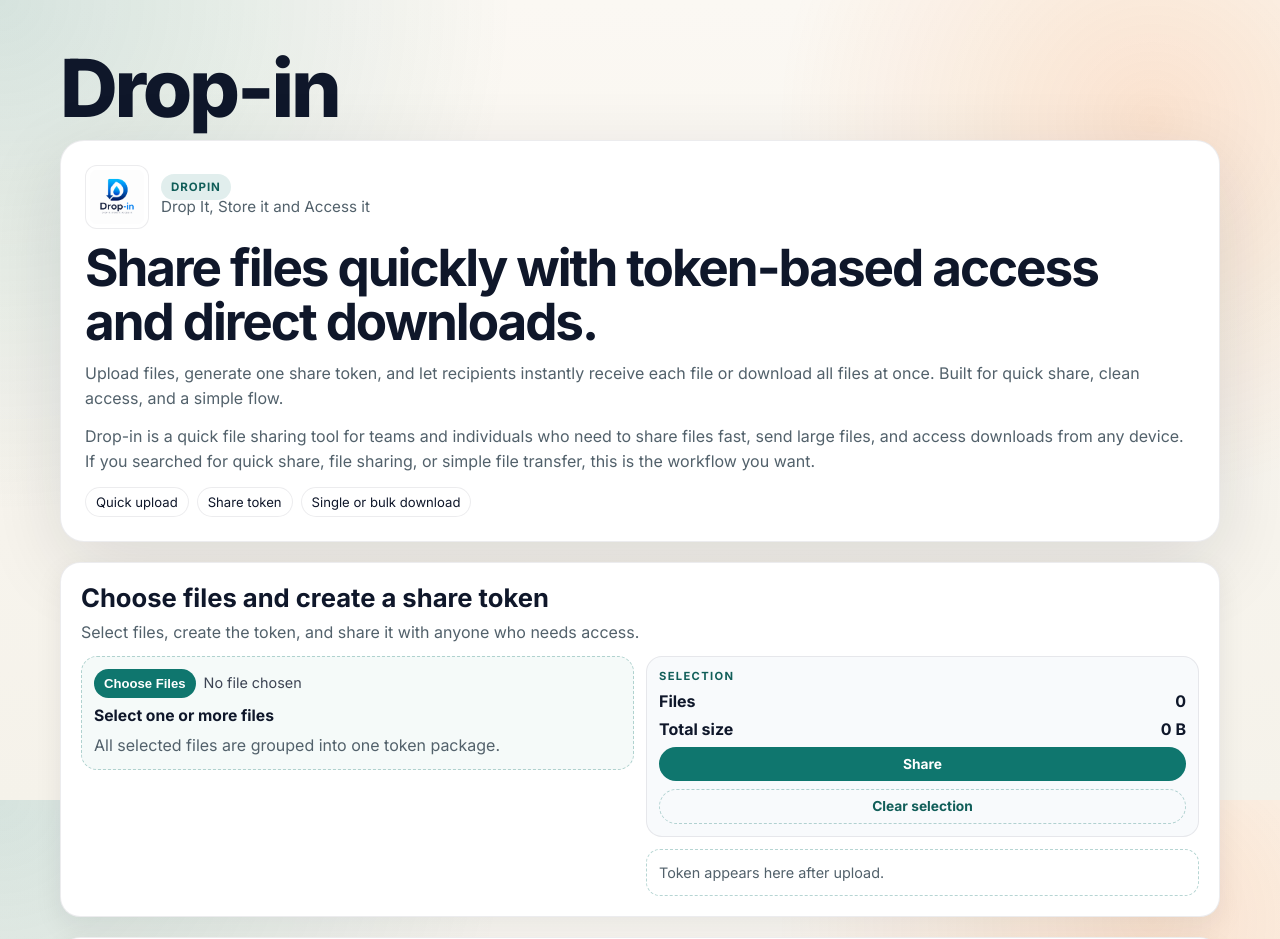
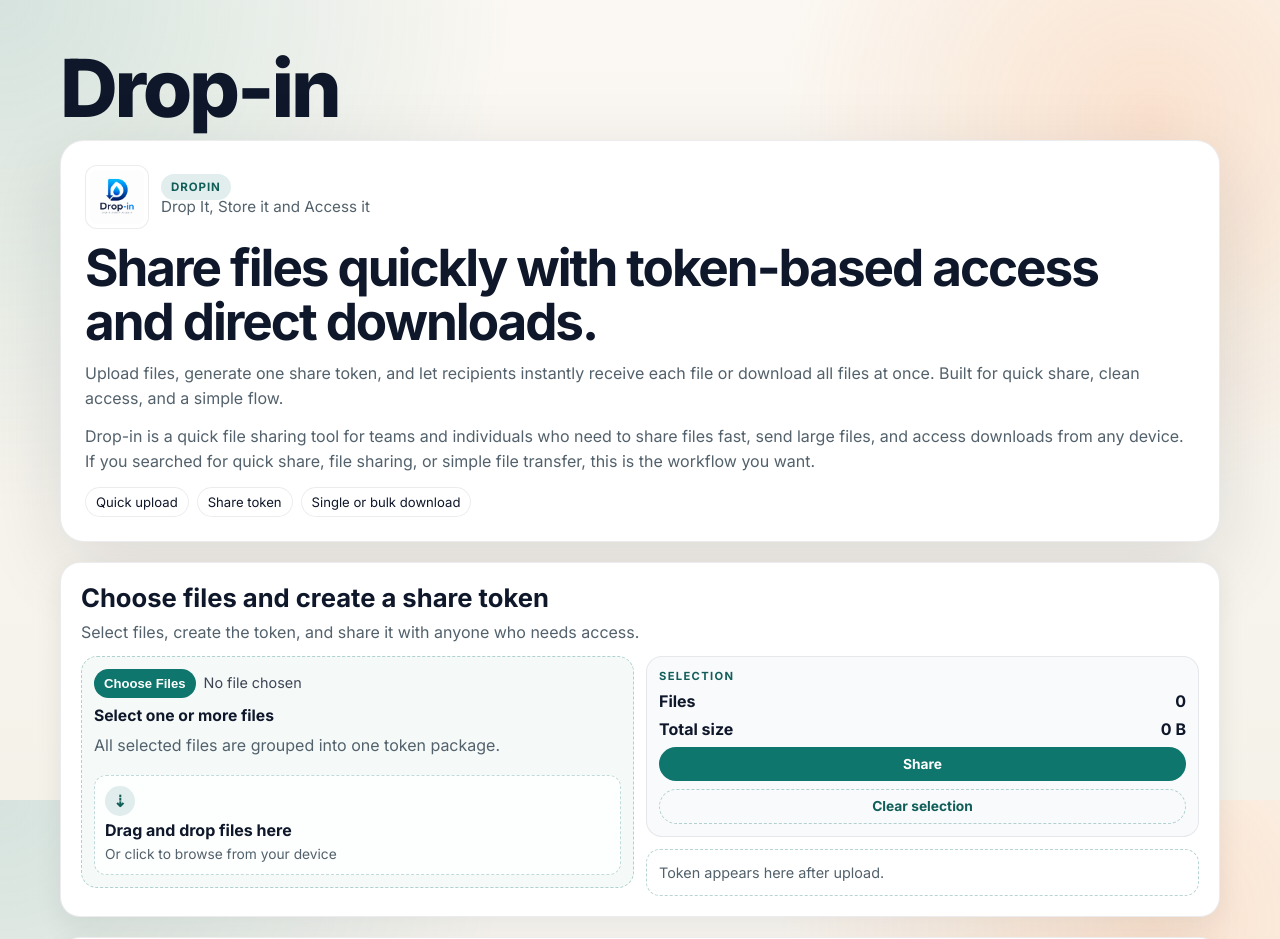
Before and after one commit to devSiddharthKarn/Drop-in, a Next.js app: page / in a window 1280 px wide. Shown: the top 939 px of the page. Built offline with nearby package versions, Linux system fonts and the light colour scheme.

Commit message:
added drag and drop support

```diff
--- a/src/app/page.module.css
+++ b/src/app/page.module.css
@@ -172,6 +172,45 @@
   border-radius: 16px;
   padding: 12px;
   background: rgba(15, 118, 110, 0.04);
+}
+
+.uploadZoneActive {
+  border-color: rgba(15, 118, 110, 0.6);
+  background: rgba(15, 118, 110, 0.12);
+  box-shadow: 0 0 0 3px rgba(15, 118, 110, 0.18);
+}
+
+.dropHint {
+  margin-top: 10px;
+  border-radius: 12px;
+  border: 1px dashed rgba(15, 118, 110, 0.25);
+  padding: 10px;
+  background: rgba(255, 255, 255, 0.75);
+  display: flex;
+  flex-direction: column;
+  align-items: flex-start;
+  gap: 4px;
+}
+
+.dropIcon {
+  width: 30px;
+  height: 30px;
+  display: grid;
+  place-items: center;
+  border-radius: 999px;
+  background: rgba(15, 118, 110, 0.12);
+  color: var(--accent-strong);
+  font-weight: 700;
+}
+
+.dropHint p {
+  font-weight: 700;
+  color: var(--foreground);
+}
+
+.dropHint span {
+  color: var(--muted);
+  font-size: 0.86rem;
 }
 
 .uploadZone input {
--- a/src/app/page.tsx
+++ b/src/app/page.tsx
@@ -1,7 +1,7 @@
 "use client";
 
 import Image from "next/image";
-import { FormEvent, ChangeEvent, useRef, useState } from "react";
+import { FormEvent, ChangeEvent, DragEvent, useRef, useState } from "react";
 import styles from "./page.module.css";
 
 type UploadedTokenResponse = {
@@ -84,9 +84,28 @@
   const [downloadingId, setDownloadingId] = useState<string | null>(null);
   const [downloadingAll, setDownloadingAll] = useState(false);
   const totalBytes = files.reduce((sum, file) => sum + file.size, 0);
+  const [isDragging, setIsDragging] = useState(false);
 
   const onFileChange = (event: ChangeEvent<HTMLInputElement>) => {
     setFiles(Array.from(event.target.files ?? []));
+  };
+
+  const handleDragOver = (event: DragEvent<HTMLLabelElement>) => {
+    event.preventDefault();
+    setIsDragging(true);
+  };
+
+  const handleDragLeave = () => {
+    setIsDragging(false);
+  };
+
+  const handleDrop = (event: DragEvent<HTMLLabelElement>) => {
+    event.preventDefault();
+    setIsDragging(false);
+    const droppedFiles = Array.from(event.dataTransfer.files ?? []);
+    if (droppedFiles.length > 0) {
+      setFiles(droppedFiles);
+    }
   };
 
   const removeSelectedFile = (indexToRemove: number) => {
@@ -318,10 +337,20 @@
           <form className={styles.form} onSubmit={handleUpload}>
             <div className={styles.uploadGrid}>
               <div className={styles.uploadMain}>
-                <label className={styles.uploadZone}>
+                <label
+                  className={`${styles.uploadZone} ${isDragging ? styles.uploadZoneActive : ""}`}
+                  onDragOver={handleDragOver}
+                  onDragLeave={handleDragLeave}
+                  onDrop={handleDrop}
+                >
                   <input ref={fileInputRef} type="file" multiple onChange={onFileChange} />
                   <strong>Select one or more files</strong>
                   <span>All selected files are grouped into one token package.</span>
+                  <div className={styles.dropHint}>
+                    <div className={styles.dropIcon}>⇣</div>
+                    <p>Drag and drop files here</p>
+                    <span>Or click to browse from your device</span>
+                  </div>
                 </label>
 
                 {files.length > 0 ? (
```
